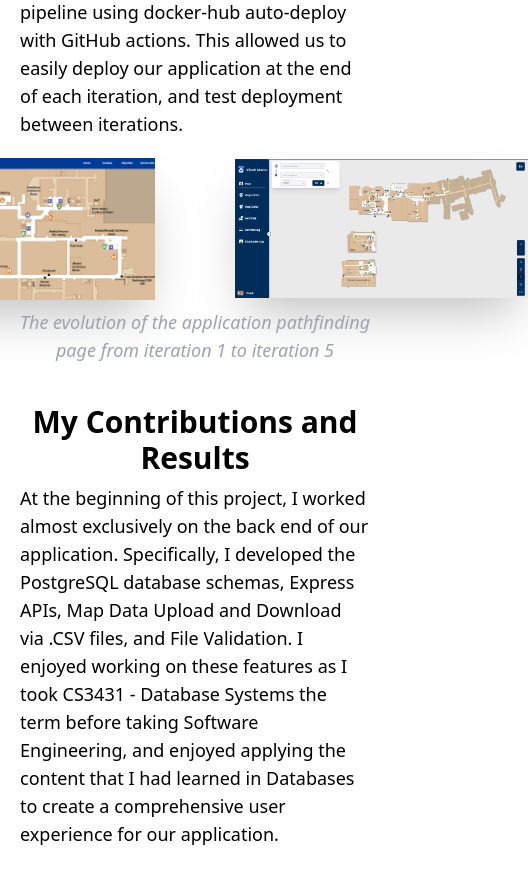
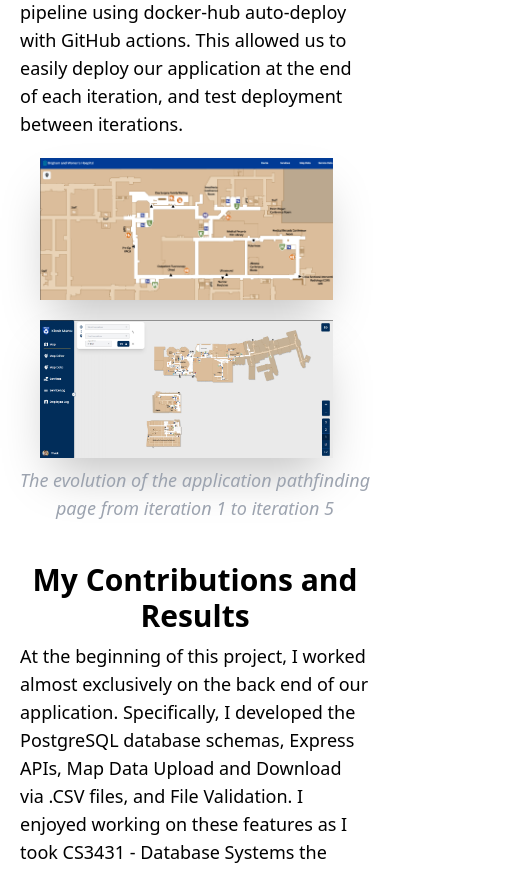
Before and after one commit to vivekjag1/portfolioWebsite, a React (Vite) app: page /BWHCS3733 in a window 390 px wide. Shown: the part 3440-4311 px from the top of the page, 528 px wide, since content can reach past the window. Built offline with nearby package versions, Linux system fonts and the light colour scheme.

Commit message:
small change

```diff
--- a/src/routes/SoftEngProject.tsx
+++ b/src/routes/SoftEngProject.tsx
@@ -140,15 +140,23 @@ export default function SoftEngProject(){
           iterations.
         </p>
       </div>
-      <div className="flex items-center justify-center ">
+      <div className=" sm:hidden md:flex items-center justify-center ">
         <img src={oldPathfinding} alt="Changes to the pathfinding page"
-             className="w-3/4  max-w-[35rem] max-h-full mt-5 mr-10 shadow-2xl"/>
+             className="w-3/4  max-w-[35rem] max-h-full mt-5 mr-10 ml-10 shadow-2xl"/>
         <img src={newPathfinding} alt="Changes to the pathfinding page"
              className="w-3/4  max-w-[35rem] max-h-full mt-5 ml-10 shadow-2xl"/>
       </div>
+      {/*<div className="lg:hidden sm:flex flex-col items-center mb-2">*/}
+      {/*  <img src={oldPathfinding} alt="Changes to the pathfinding page"*/}
+      {/*       className="w-3/4  max-w-[35rem] max-h-full mt-5 mr-10 ml-10 shadow-2xl"/>*/}
+      {/*  <img src={newPathfinding} alt="Changes to the pathfinding page"*/}
+      {/*       className="w-3/4  max-w-[35rem] max-h-full mt-5 ml-10 shadow-2xl"/>*/}
+      {/*</div>*/}
 
 
-      <figcaption className="text-lg text-gray-400  italic  mt-2"> The evolution of the application pathfinding page from iteration 1 to iteration 5</figcaption>
+      <figcaption className="text-lg text-gray-400  italic  mt-2"> The evolution of the application pathfinding page
+        from iteration 1 to iteration 5
+      </figcaption>
       <h1 className="mb-2 mt-10 text-3xl font-bold font-arial">My Contributions and Results</h1>
       <div className="flex flex-row items-center justify-center">
         <p className="text-lg text-left md:w-1/2 ml-5 mr-5">
```
